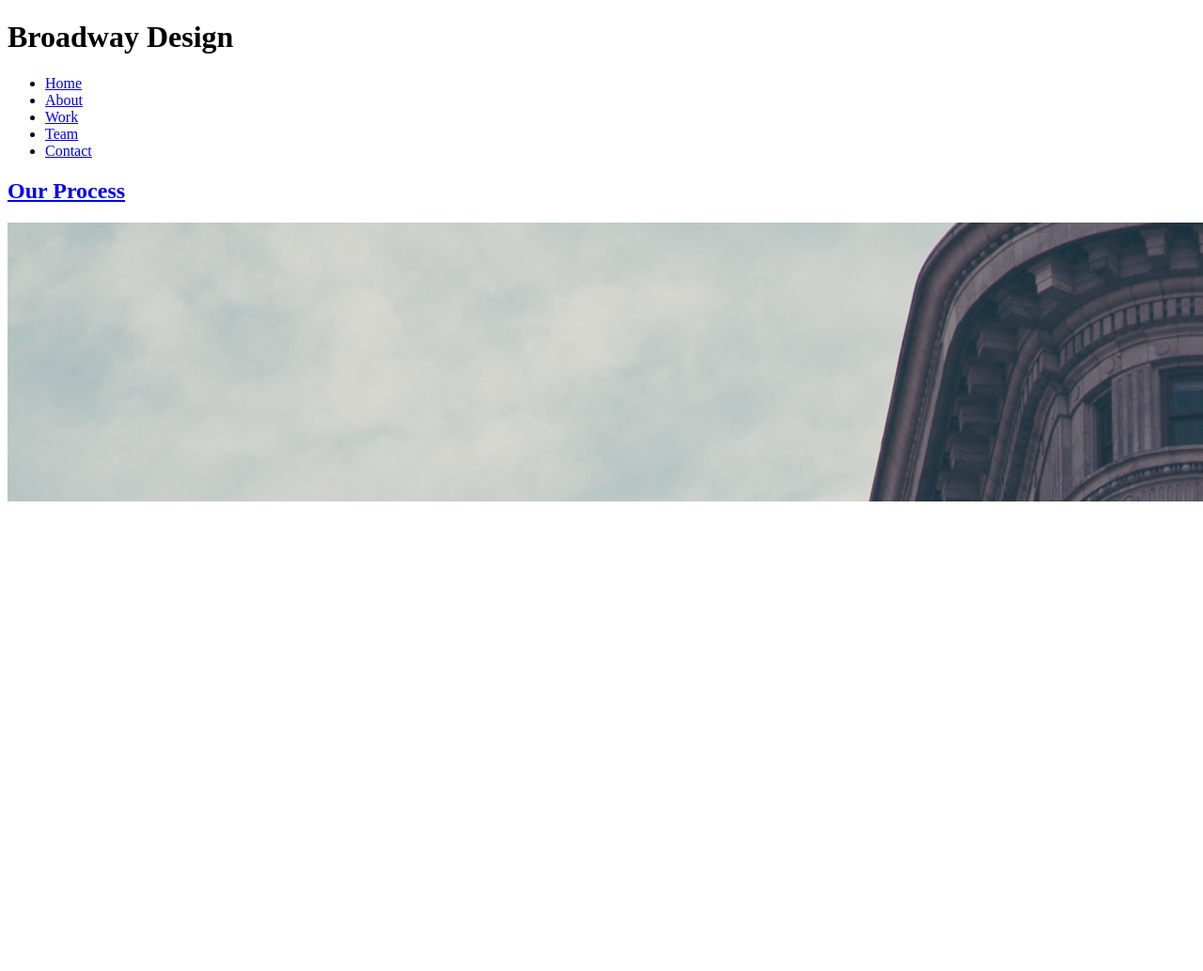
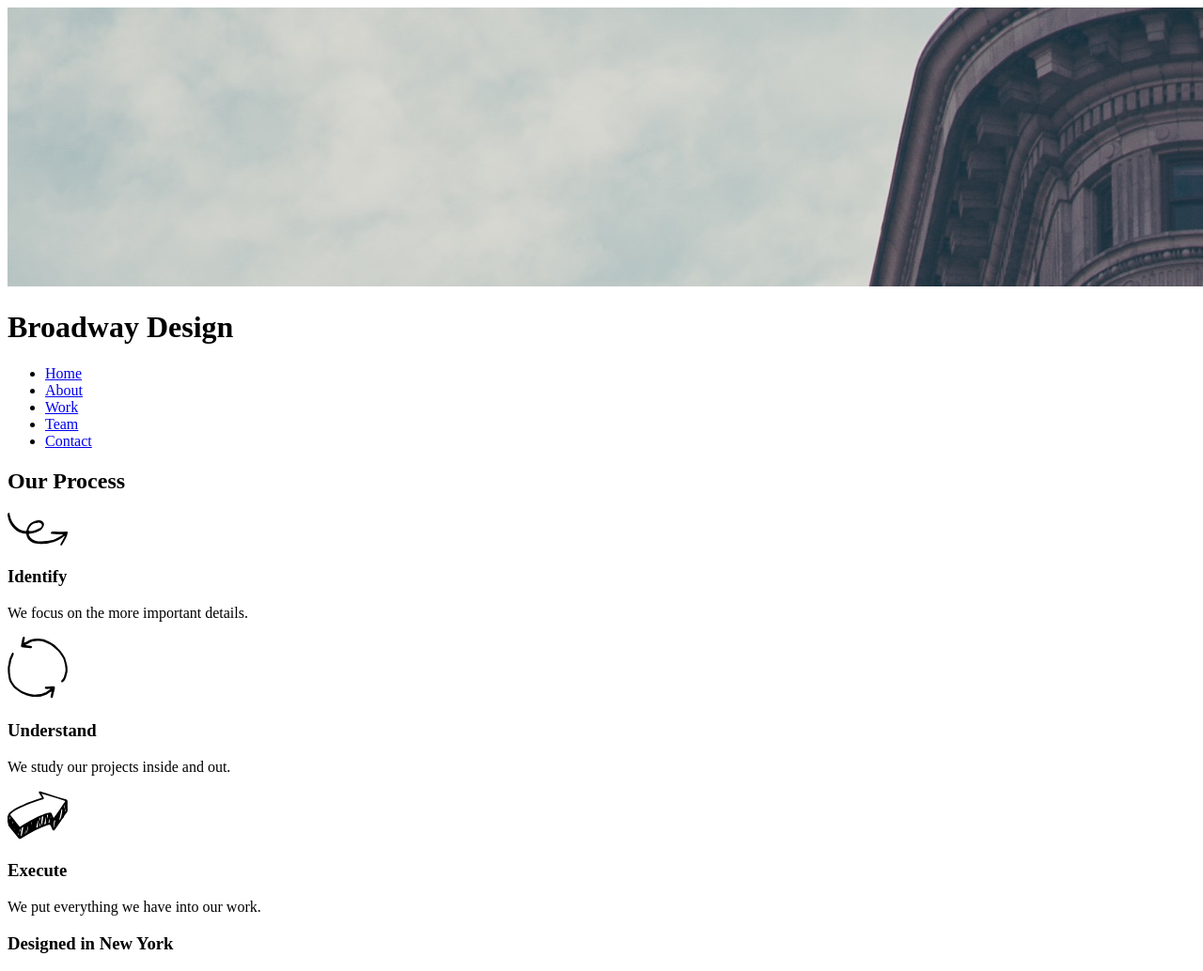
Before and after one commit to Gina13/broadway, a plain HTML site: page index.html in a window 1280 px wide. Shown: the top 1034 px of the page at 94% size. Before the commit the page ends 800 px from the top, so only its background shows below. Drawn offline with Linux system fonts and the light colour scheme.

Commit message:
add about to index

```diff
--- a/index.html
+++ b/index.html
@@ -8,16 +8,17 @@
 
    <!-- Top banner and navigation -->
 
-   <div class="top-banner">
+   <div class="title">
+     <img src="resources/images/the-flatiron-building.png" alt="The Flatiron Building">
      <h1>Broadway Design</h1>
 
     <nav>
      <ul>
-       <li><a href="#home">Home</li>
-       <li><a href="#about">About</li>
-       <li><a href="#work">Work</li>
-       <li><a href="#team">Team</li>
-       <li><a href="#contact">Contact</li>
+       <li><a href="#home">Home</a></li>
+       <li><a href="#about">About</a></li>
+       <li><a href="#work">Work</a></li>
+       <li><a href="#team">Team</a></li>
+       <li><a href="#contact">Contact</a></li>
      </ul>
     </nav>
    </div>
@@ -26,7 +27,21 @@
 
    <div id="about">
      <h2>Our Process</h2>
-     <img src="resources/images/the-flatiron-building.png" alt="The Flatiron Building">
+     <img src="resources/images/identify.svg" alt="Identify Icon">
+     <h3>Identify</h3>
+     <p>We focus on the more important details.</p>
+     <img src="resources/images/understand.svg" alt="Understand Icon">
+     <h3>Understand</h3>
+     <p>We study our projects inside and out.</p>
+     <img src="resources/images/execute.svg" alt="Execute Icon">
+     <h3>Execute</h3>
+     <p>We put everything we have into our work.</p>
+     <h3>Designed in New York</h3>
+
+   <!-- Work -->
+
+
+
 
 
 
```
